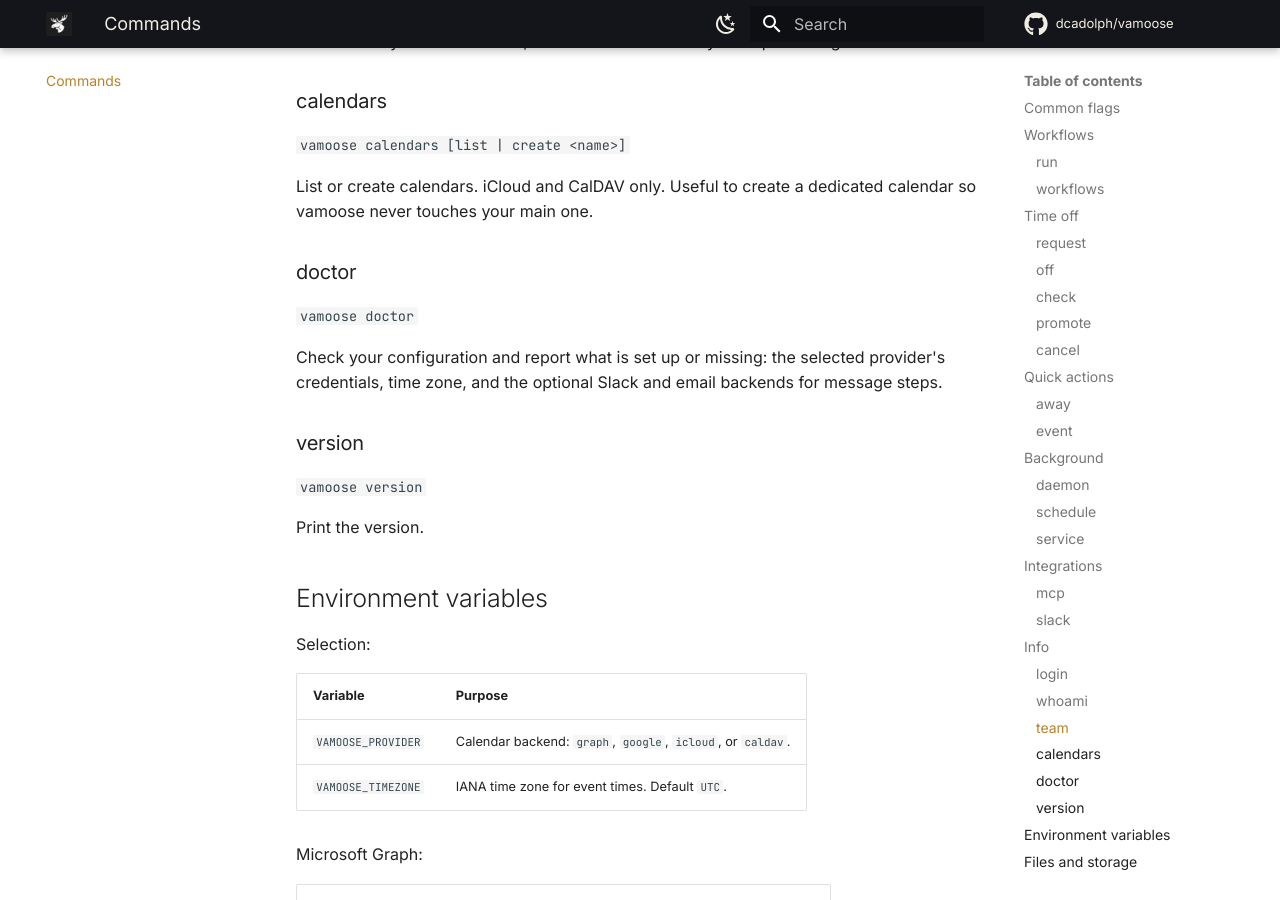
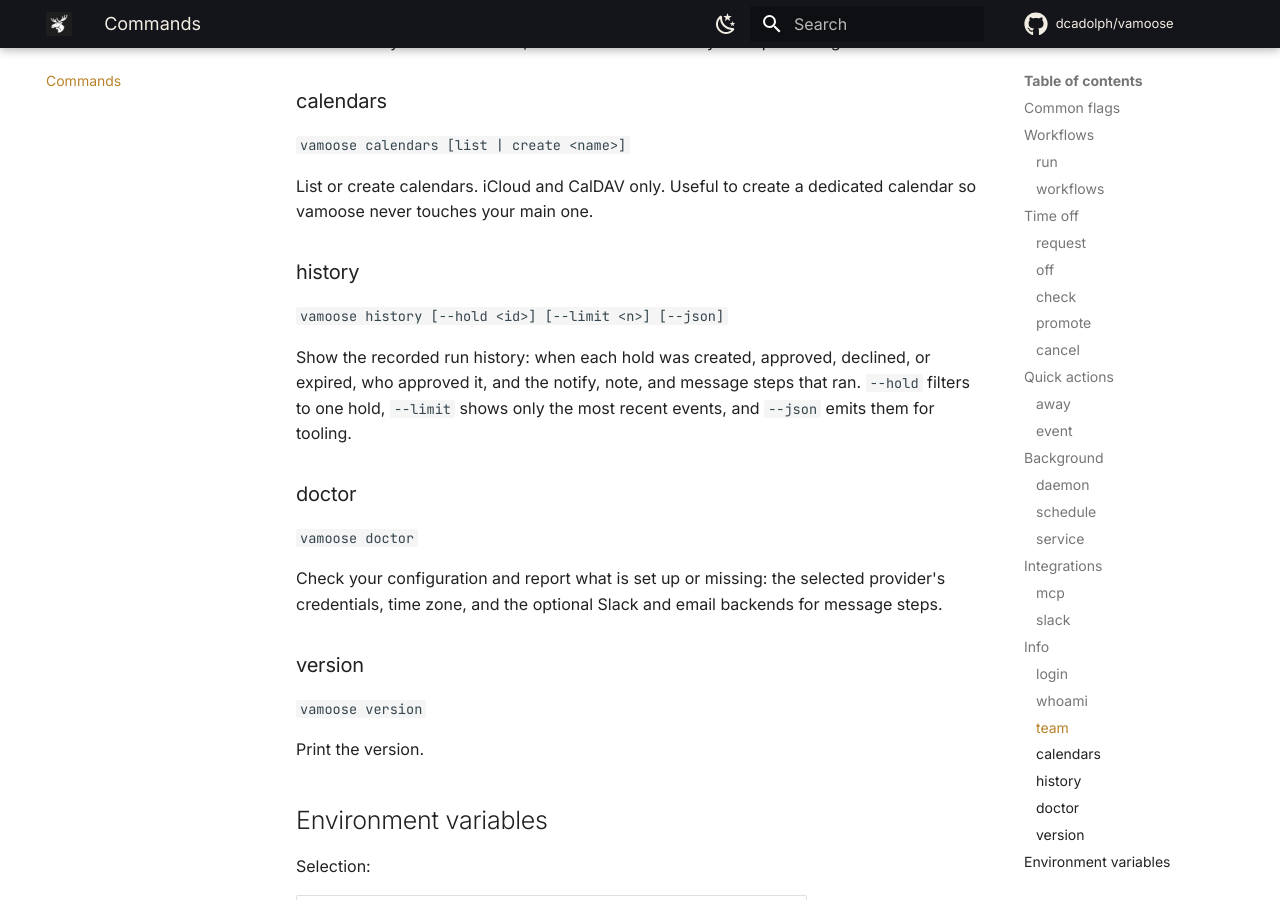
Before and after one commit to dcadolph/vamoose, an MkDocs documentation site: the page built from docs/commands.md, in a window 1280 px wide and 900 px high, scrolled down 4585 px. Built offline with MkDocs 1.6.1 and Material for MkDocs 9.7.7, drawn with Linux system fonts in a browser that asks for light colours; comment, search, counter and statistics services are not loaded; some of the changed text lies outside the part shown.

Commit message:
Give each Slack user their own audit file and document history

```diff
--- a/docs/commands.md
+++ b/docs/commands.md
@@ -159,6 +159,12 @@
 
 List or create calendars. iCloud and CalDAV only. Useful to create a dedicated calendar so vamoose never touches your main one.
 
+### history
+
+`vamoose history [--hold <id>] [--limit <n>] [--json]`
+
+Show the recorded run history: when each hold was created, approved, declined, or expired, who approved it, and the notify, note, and message steps that ran. `--hold` filters to one hold, `--limit` shows only the most recent events, and `--json` emits them for tooling.
+
 ### doctor
 
 `vamoose doctor`
@@ -230,3 +236,4 @@
 - **Config directory** is the OS user config directory, `vamoose/` within it: `~/.config/vamoose` on Linux, `~/Library/Application Support/vamoose` on macOS.
 - **Watch state** for `--watch` holds is `watches.json` in the config directory, or the path in `VAMOOSE_WATCH_FILE` when set (the Slack server uses this to give each linked user their own file).
 - **Schedules** from `vamoose schedule` are `schedules.json` in the config directory, which the daemon reads to fire recurring runs.
+- **Run history** is `audit.json` in the config directory, an append-only log of workflow events that `vamoose history` reads. It is capped to the most recent events, and sealed with AES-256-GCM when `VAMOOSE_SECRET_KEY` is set. Set `VAMOOSE_AUDIT_FILE` to override the path (the Slack server gives each linked user their own).
```
Also changed, not shown: 1 other file.
